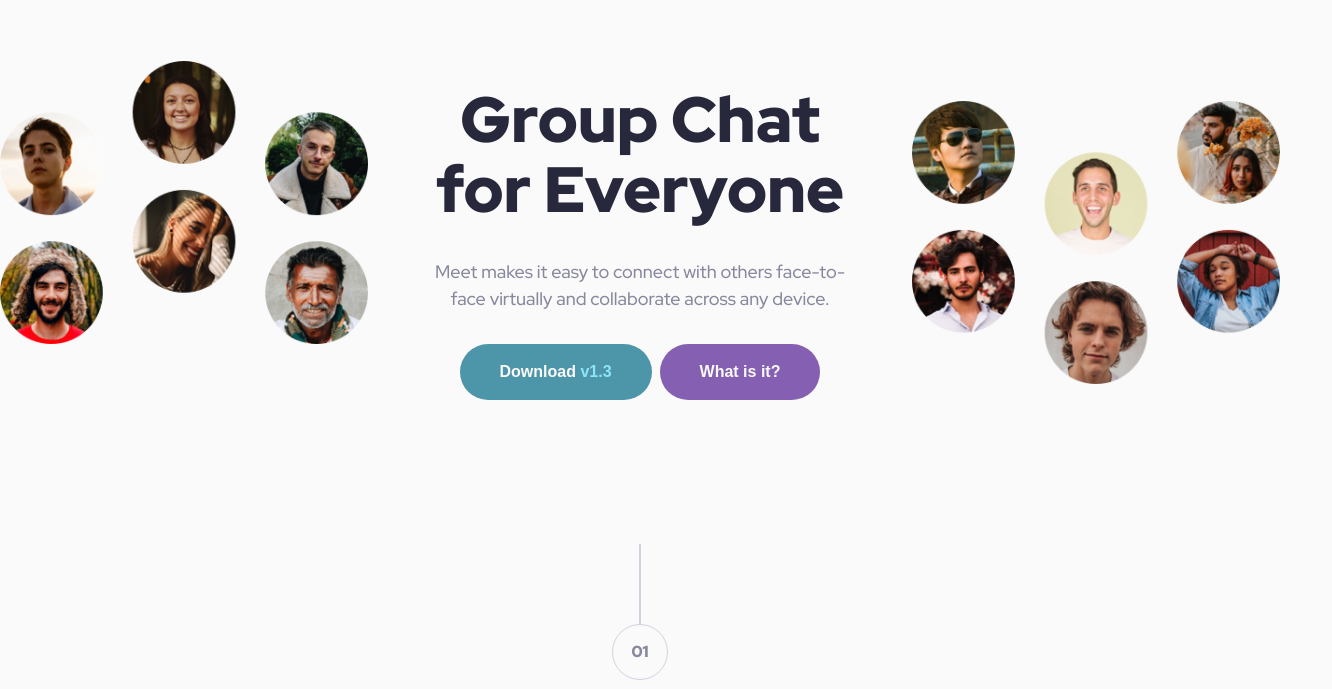
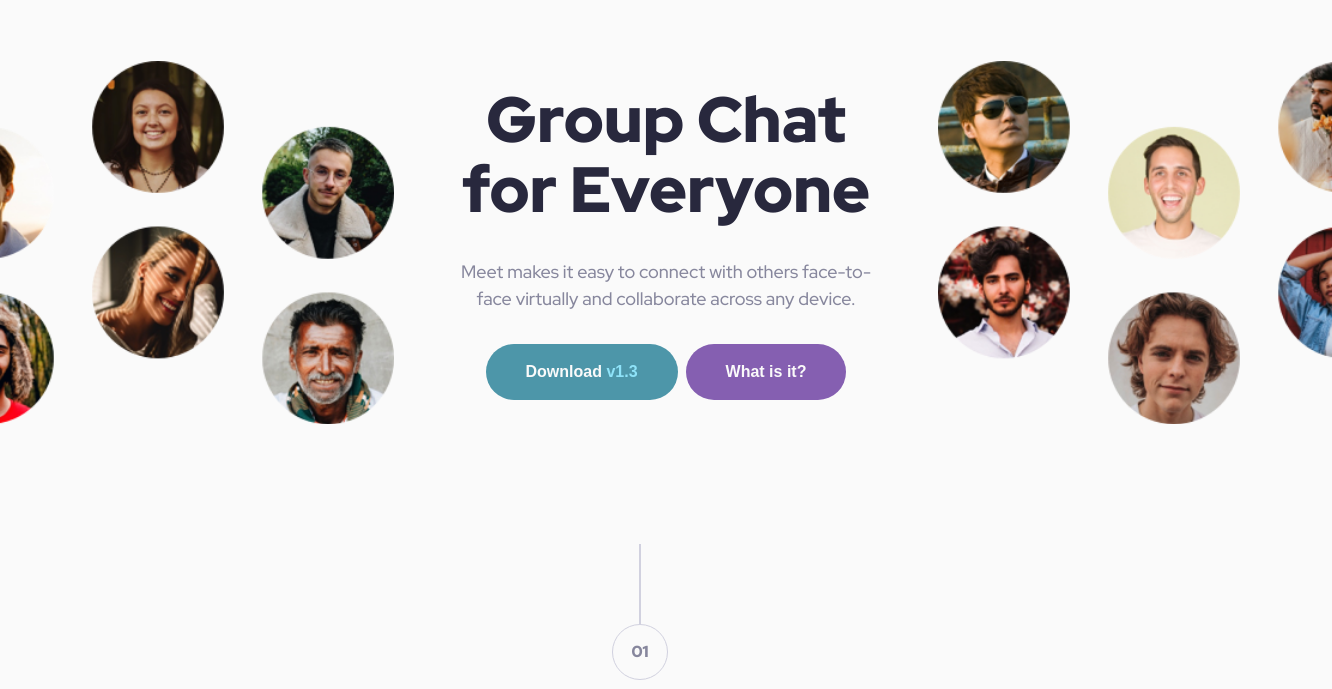
Before and after one commit to ashkir004/meet-landing-page, a plain HTML site: page index.html in a window 1280 px wide. Shown: the part 111-800 px from the top of the page, 1332 px wide, since content can reach past the window. Drawn offline with Linux system fonts and the light colour scheme.

Commit message:
fix whitespace

```diff
--- a/style.css
+++ b/style.css
@@ -423,8 +423,10 @@ body {
 
     .hero::before {
         content: '';
-        display: block;
-        background: url(/assets/desktop/image-hero-left.png) top left/contain no-repeat;
+        display: inline-block;
+        background: url(/assets/desktop/image-hero-left.png) top right/cover no-repeat;
+        min-width: calc(394 / 16 * 1rem);
+        min-height: calc(303 / 16 * 1rem);
     }
 
     .hero__cta {
@@ -438,7 +440,10 @@ body {
     .hero::after {
         content: '';
         display: block;
-        background: url(/assets/desktop/image-hero-right.png) center right/contain no-repeat;
+        background: url(/assets/desktop/image-hero-right.png) top left/cover no-repeat;
+        min-width: calc(394 / 16 * 1rem);
+        min-height: calc(303 / 16 * 1rem);
+        /* margin-left: 0.5rem; */
     }
 
     .text__display-header {
```
